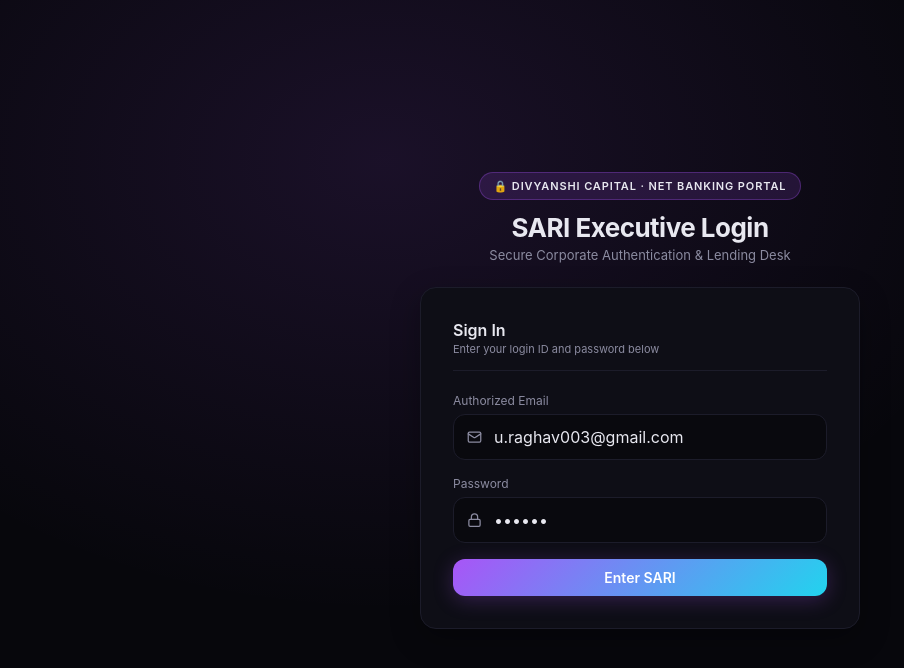
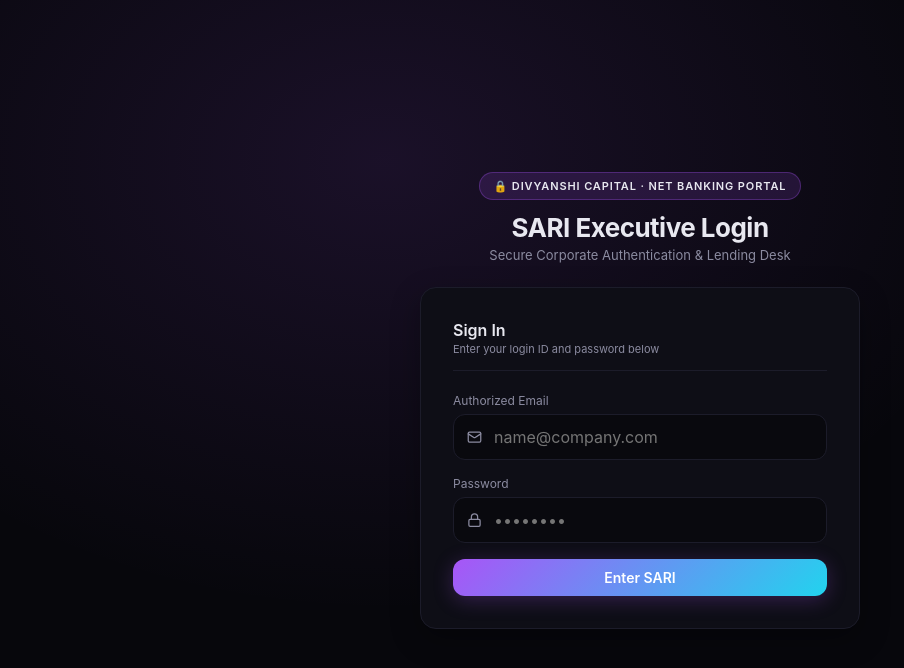
Before and after one commit to uraghav003/sari-assistant, a React (Vite) app: page /login in a window 1280 px wide. Shown: the top 668 px of the page, without its empty margins (0-904 px from the left). Built offline with nearby package versions, Linux system fonts and the light colour scheme; no server answers.

Commit message:
Remove hardcoded fallback credentials from the login form so auth stays environment-driven and fail-closed.

```diff
--- a/src/pages/LoginPage.tsx
+++ b/src/pages/LoginPage.tsx
@@ -10,8 +10,8 @@ import {
   getStoredEmail,
 } from "../lib/webauthn";
 
-const DEFAULT_EMAIL = "u.raghav003@gmail.com";
-const DEFAULT_PASSWORD = "qwerty";
+const DEFAULT_EMAIL = "";
+const DEFAULT_PASSWORD = "";
 
 export default function LoginPage() {
   const navigate = useNavigate();
@@ -30,10 +30,8 @@ export default function LoginPage() {
       setBiometricReady(ok);
       setHasCred(hasStoredCredential());
       const storedEmail = getStoredEmail();
-      if (storedEmail) setEmail(storedEmail);
-      else setEmail(DEFAULT_EMAIL);
+      setEmail(storedEmail ?? "");
     });
-    // Request notification permission
     if ("Notification" in window && Notification.permission === "default") {
       Notification.requestPermission();
     }
@@ -48,13 +46,10 @@ export default function LoginPage() {
         setError("Biometric verification failed. Use password.");
         return;
       }
-      // After biometric success, do a session-based login via server
-      // Use a special biometric token flow
       const result = await loginWithServer(bioEmail, "__biometric_verified__");
       if (result.ok) {
         navigate("/");
       } else {
-        // Biometric verified locally but server needs password — fallback
         setEmail(bioEmail);
         setError("Biometric OK. Enter password to complete server login.");
       }
@@ -238,7 +233,6 @@ export default function LoginPage() {
             </div>
           )}
 
-
           {success && (
             <div
               style={{
@@ -265,7 +259,6 @@ export default function LoginPage() {
             {loading ? "Authenticating..." : "Enter SARI"}
           </button>
 
-          {/* Biometric login */}
           {biometricReady && hasCred && (
             <button
               type="button"
```
